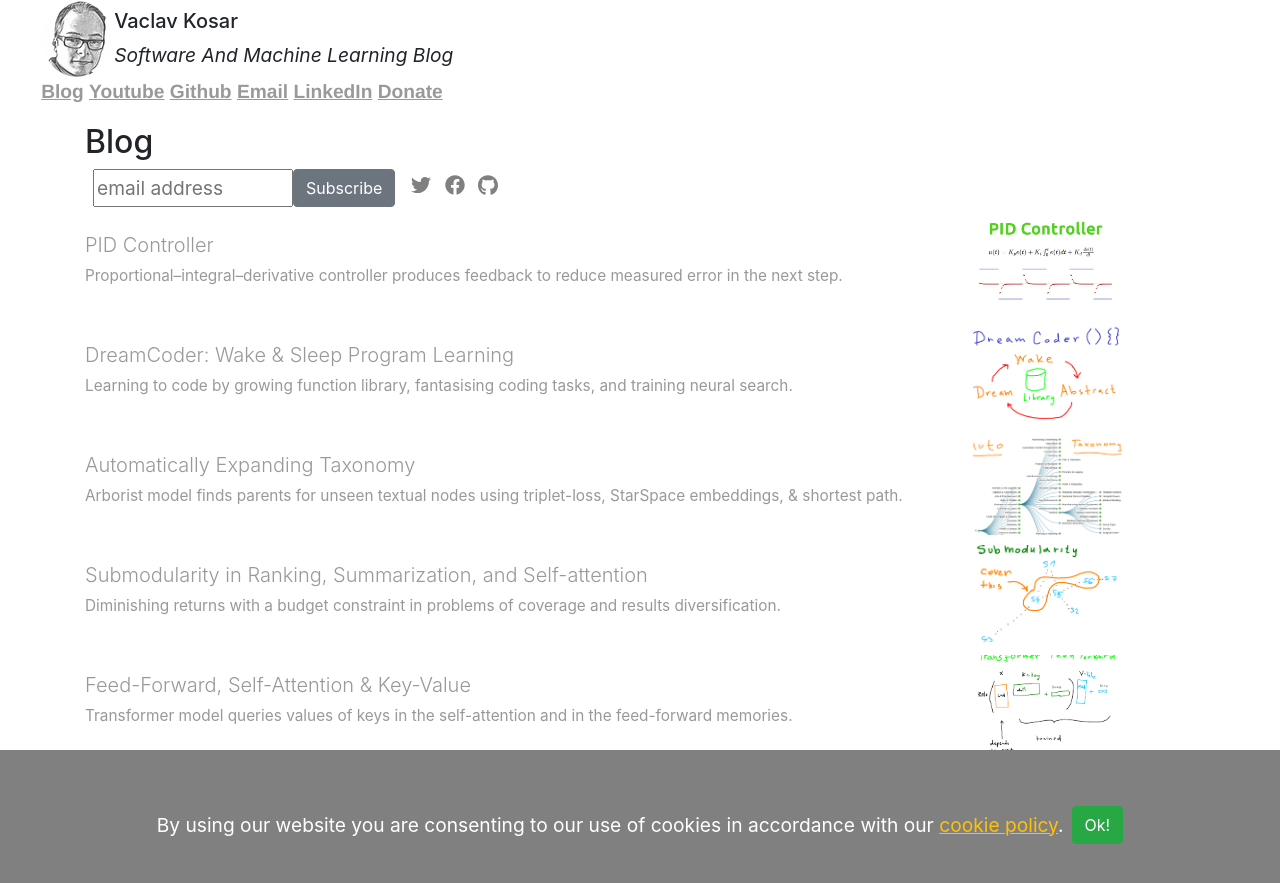
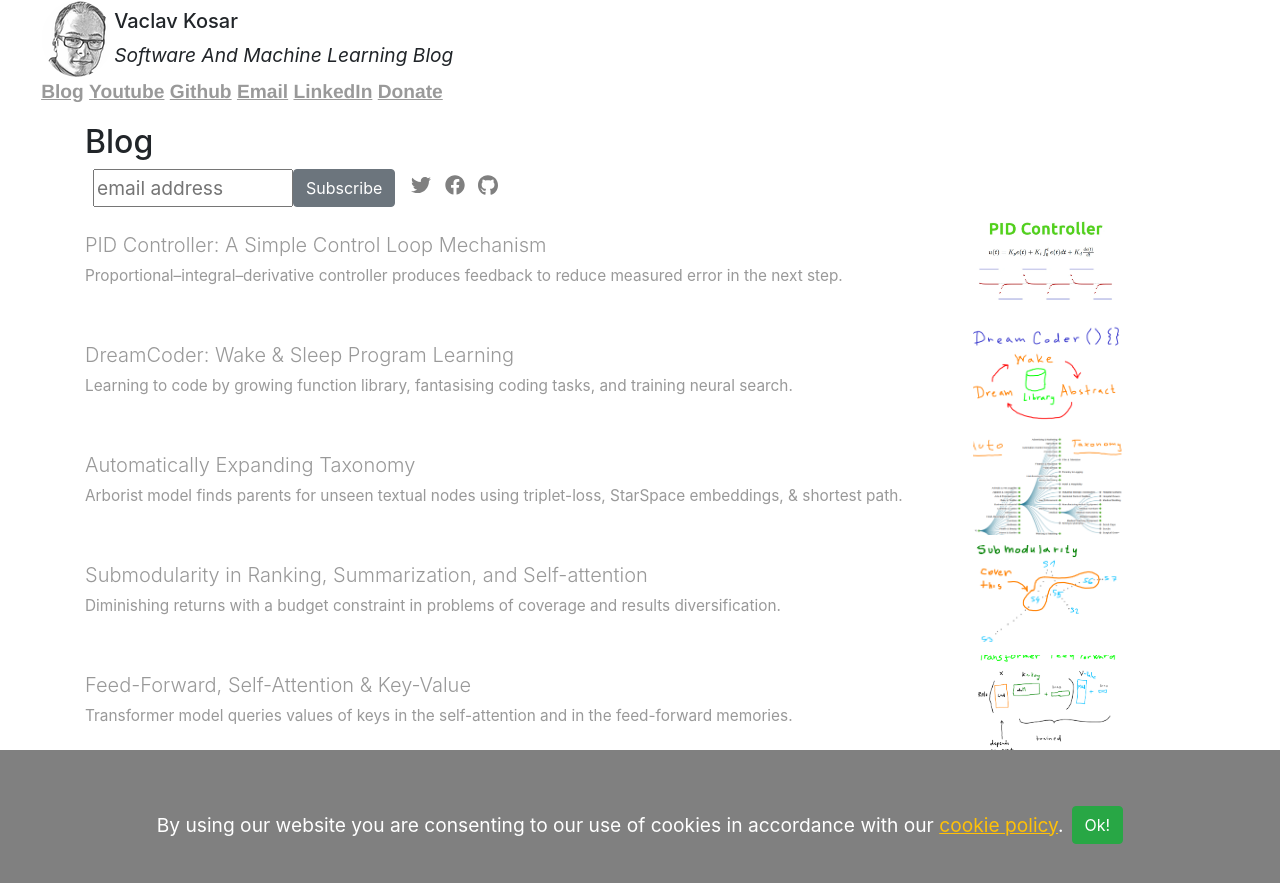
Before and after one commit to vackosar/vackosar.github.io, a Jekyll site: the page built from index.md, in a window 1280 px wide and 900 px high. Shown: the top 883 px of the window. Built offline with Jekyll 4.4.1, drawn with Linux system fonts in a browser that asks for light colours.

Commit message:
2021-04-21-PID-controller.md

```diff
--- a/_posts/2021-05-21-PID-controller.md
+++ b/_posts/2021-05-21-PID-controller.md
@@ -1,6 +1,6 @@
 ---
 layout: post
-title: "PID Controller"
+title: "PID Controller: A Simple Control Loop Mechanism"
 date: 2021-05-21
 categories: ml
 image: /images/pid-controller.webp
```
